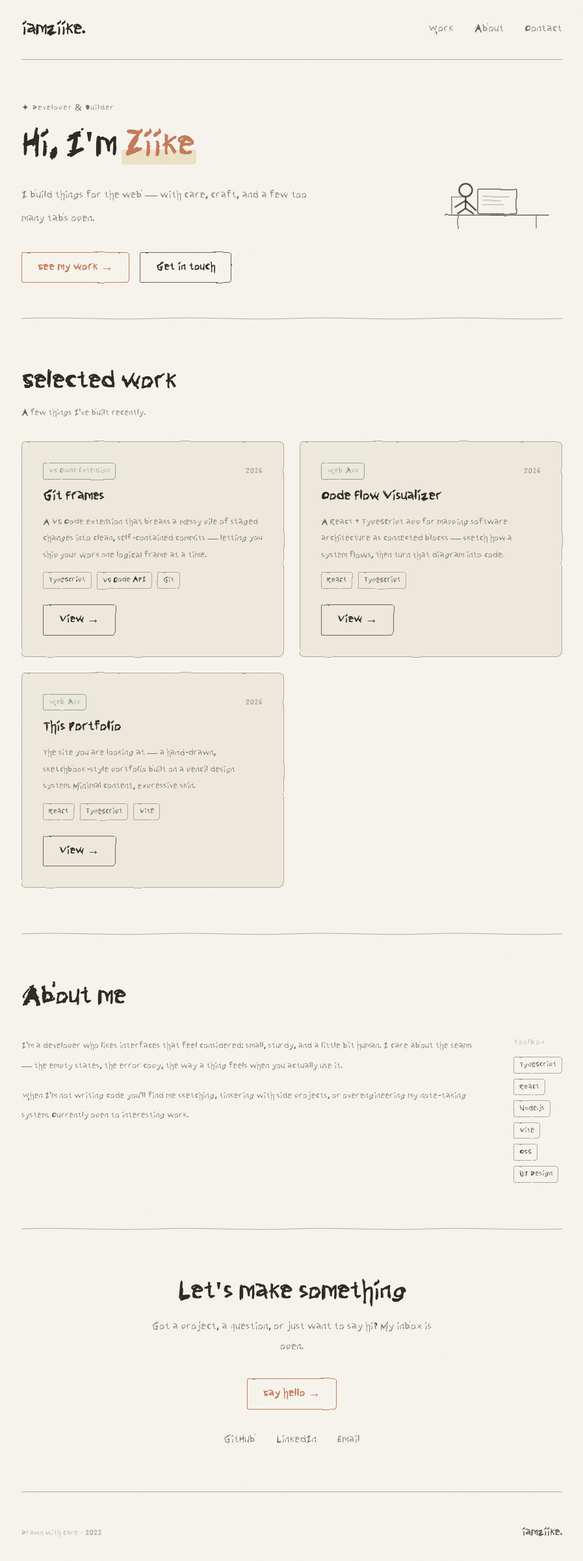
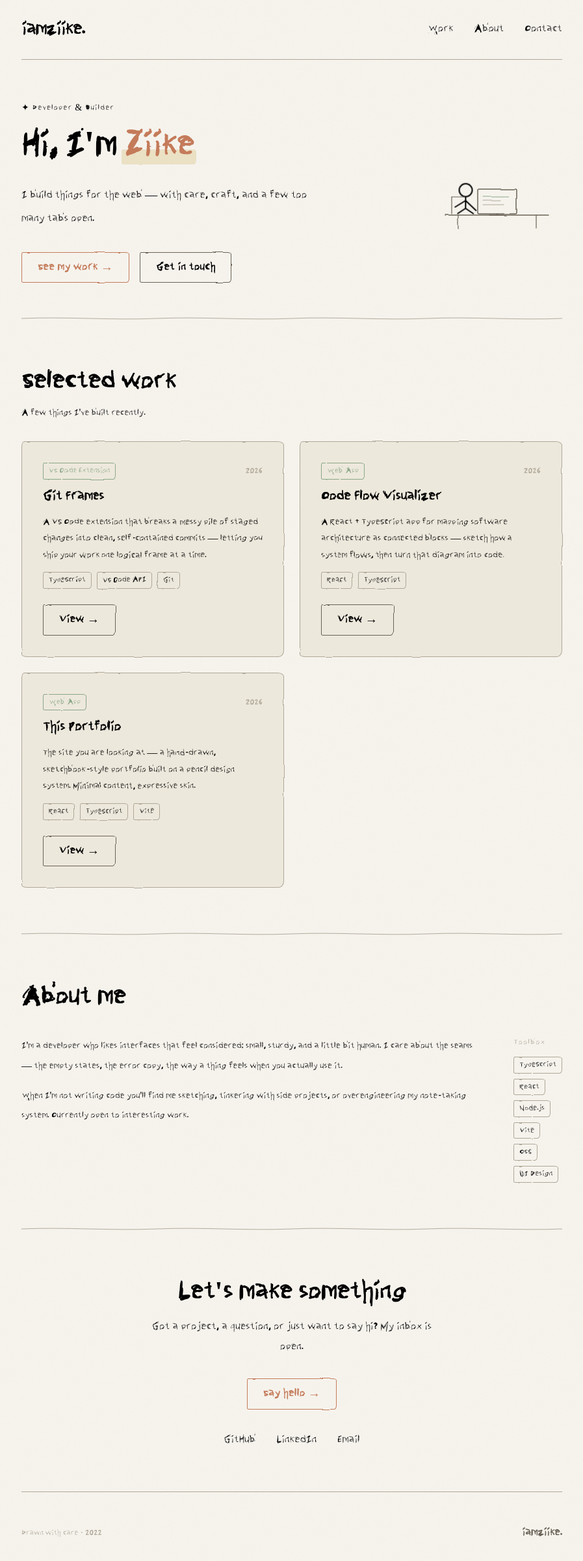
Before and after one commit to iamziike/iamziike, a React (Vite) app: page / in a window 1280 px wide. Shown: the top 2402 px of the page at 65% size, without its empty margins (191-1088 px from the left). Built offline with nearby package versions, Linux system fonts and the light colour scheme.

Commit message:
feat: update text color to pencil-dark for improved readability across components

```diff
--- a/src/components/ui/ProjectCard.tsx
+++ b/src/components/ui/ProjectCard.tsx
@@ -26,7 +26,7 @@ export function ProjectCard({ project }: ProjectCardProps): ReactElement {
       <h3 className="font-sketch text-xl font-bold leading-tight text-pencil-dark">
         {title}
       </h3>
-      <p className="font-body text-base leading-normal text-pencil">{description}</p>
+      <p className="font-body text-base leading-normal text-pencil-dark">{description}</p>
 
       <ul className="flex flex-wrap gap-2">
         {stack.map((item) => (
--- a/src/sections/About.tsx
+++ b/src/sections/About.tsx
@@ -18,7 +18,7 @@ export function About(): ReactElement {
           {profile.bio.map((paragraph) => (
             <p
               key={paragraph.slice(0, 24)}
-              className="font-body text-base leading-loose text-pencil"
+              className="font-body text-base leading-loose text-pencil-dark"
             >
               {paragraph}
             </p>
--- a/src/sections/Contact.tsx
+++ b/src/sections/Contact.tsx
@@ -13,7 +13,7 @@ export function Contact(): ReactElement {
       >
         Let's make something
       </h2>
-      <p className="mx-auto mb-8 max-w-[440px] font-body text-lg leading-normal text-pencil">
+      <p className="mx-auto mb-8 max-w-[440px] font-body text-lg leading-normal text-pencil-dark">
         Got a project, a question, or just want to say hi? My inbox is open.
       </p>
 
@@ -27,7 +27,7 @@ export function Contact(): ReactElement {
         {socials.map((social) => (
           <li key={social.label}>
             <a
-              className="font-sketch text-lg text-pencil no-underline transition-colors
+              className="font-sketch text-lg text-pencil-dark no-underline transition-colors
                 duration-150 hover:text-accent-rust"
               href={social.url}
               target="_blank"
--- a/src/sections/Hero.tsx
+++ b/src/sections/Hero.tsx
@@ -12,7 +12,7 @@ export function Hero(): ReactElement {
       id="top"
     >
       <div>
-        <p className="mb-4 font-sketch text-sm tracking-[0.08em] text-pencil">
+        <p className="mb-4 font-sketch text-sm tracking-[0.08em] text-pencil-dark">
           ✦ {profile.role}
         </p>
         <h1 className="mb-6 font-sketch text-4xl font-bold leading-[1.1] text-pencil-dark max-[720px]:text-3xl">
@@ -27,7 +27,7 @@ export function Hero(): ReactElement {
             {profile.name}
           </span>
         </h1>
-        <p className="mb-8 max-w-[460px] font-body text-lg leading-loose text-pencil">
+        <p className="mb-8 max-w-[460px] font-body text-lg leading-loose text-pencil-dark">
           {profile.tagline}
         </p>
         <div className="flex flex-wrap gap-4">
--- a/src/sections/Nav.tsx
+++ b/src/sections/Nav.tsx
@@ -20,8 +20,7 @@ export function Nav(): ReactElement {
         {navLinks.map((link) => (
           <li key={link.href}>
             <a
-              className="relative text-lg text-pencil no-underline transition-colors
-                duration-150 hover:text-pencil-dark
+              className="relative text-lg text-pencil-dark no-underline
                 after:absolute after:-bottom-1 after:left-0 after:h-[1.5px] after:w-0
                 after:rounded-[1px] after:bg-accent-rust after:transition-[width]
                 after:duration-200 after:content-[''] after:pencil-edge
--- a/src/sections/Work.tsx
+++ b/src/sections/Work.tsx
@@ -12,7 +12,7 @@ export function Work(): ReactElement {
       >
         Selected work
       </h2>
-      <p className="mb-8 font-body text-base text-pencil">
+      <p className="mb-8 font-body text-base text-pencil-dark">
         A few things I've built recently.
       </p>
 
--- a/src/styles/main.css
+++ b/src/styles/main.css
@@ -14,8 +14,8 @@
   /* Pencil & ink */
   --color-pencil-light: #b0a898;
   --color-pencil: #6b6357;
-  --color-pencil-dark: #2e2a25;
-  --color-ink: #1a1714;
+  --color-pencil-dark: #000000;
+  --color-ink: #000000;
 
   /* Colored-pencil accents */
   --color-accent-blue: #7ba7bc;
```
Also changed, not shown: 1 other file (tests, documents, lock files or other folders).
